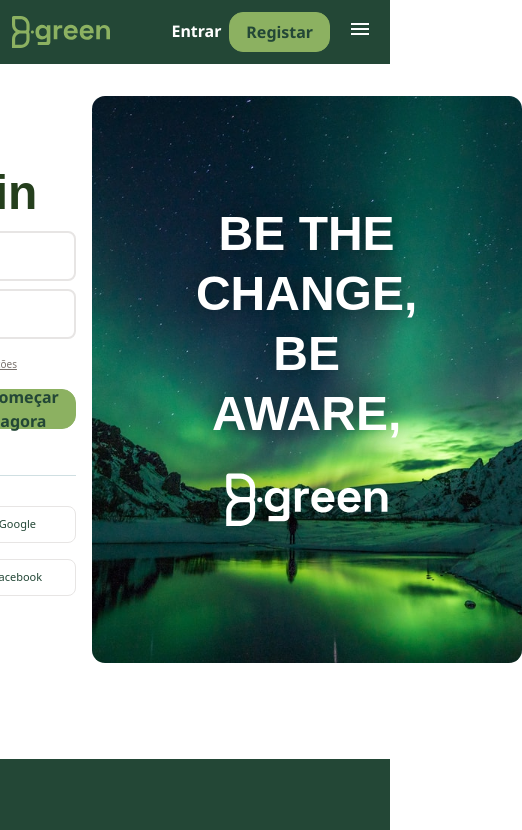
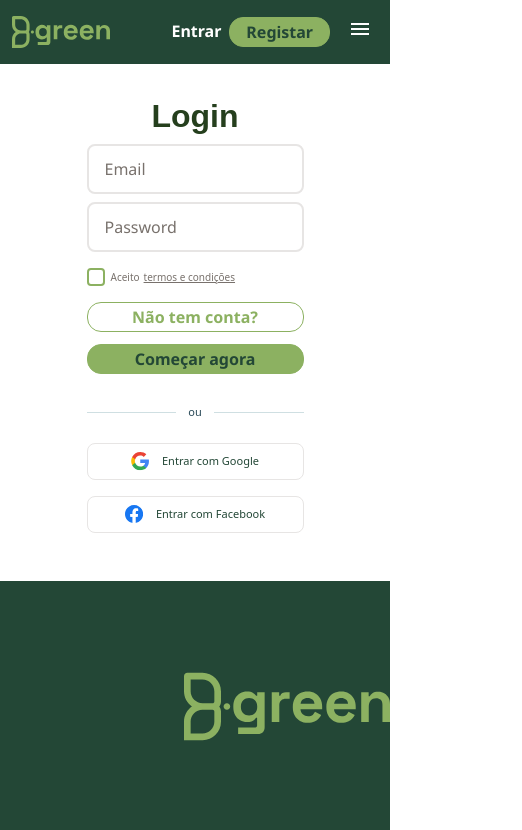
Before and after one commit to amorima/pw1-eco-tracker, a Vue app: page /login in a window 390 px wide. Shown: the top 830 px of the page, 522 px wide, since content can reach past the window. Built offline with nearby package versions, Linux system fonts and the light colour scheme.

Commit message:
Login and Register Page

```diff
--- a/src/components/ActionButton.vue
+++ b/src/components/ActionButton.vue
@@ -2,9 +2,9 @@
   <button
     :class="[
       'rounded-(--border-radius-xl) flex items-center justify-center gap-2.5 border-[0.5px] transition-all duration-200',
-      'h-[40px] px-4 py-2 text-sm',
-      'sm:h-[45px] sm:px-5 sm:py-2.5 sm:text-base',
-      'md:h-[50px] md:px-6 md:py-3 md:text-lg',
+      'h-[30px] px-4 py-2 text-base-responsive',
+      'sm:h-[45px] sm:px-5 sm:py-2.5',
+      'md:h-[50px] md:px-6 md:py-3 ',
       variant === 'secondary'
         ? 'bg-transparent border-(--system-ring) text-(--system-ring) hover:shadow-[0_0_20px_rgba(140,177,97,0.6)]'
         : 'bg-(--system-ring) border-(--system-ring) text-(--system-foreground) hover:bg-(--system-popover-foreground)',
--- a/src/views/LoginView.vue
+++ b/src/views/LoginView.vue
@@ -3,22 +3,26 @@
 
   <!-- Toast Notification -->
   <Transition name="slide-fade">
-    <div v-if="showToast" class="fixed top-6 left-1/2 -translate-x-1/2 z-50">
+    <div v-if="showToast" class="fixed top-6 left-1/2 -translate-x-1/2 z-50 px-4 w-full max-w-md">
       <ToastNotification :variant="toastVariant" :message="toastMessage" />
     </div>
   </Transition>
 
-  <div class="pt-24 pb-24 flex flex-col items-center justify-center bg-(--system-background)">
-    <div class="flex gap-4 items-center justify-center w-full max-w-[1200px]">
+  <div
+    class="pt-24 pb-12 md:pb-24 px-4 md:px-6 lg:px-8 flex flex-col items-center justify-center bg-(--system-background)"
+  >
+    <div
+      class="flex flex-col lg:flex-row gap-8 lg:gap-4 items-center justify-center w-full max-w-[1200px]"
+    >
       <!-- Left Form Section -->
-      <div class="flex items-center justify-center flex-1">
-        <div class="flex flex-col gap-8 items-start justify-center w-fit">
+      <div class="flex items-center justify-center w-full lg:flex-1">
+        <div class="flex flex-col gap-6 md:gap-8 items-start justify-center w-fit">
           <!-- Form Container -->
           <div class="flex flex-col gap-4 items-start justify-center w-full">
             <!-- Title and Fields -->
             <div class="flex flex-col gap-2 items-start w-full">
               <h1
-                class="text-[48px] font-bold leading-tight text-(--text-body-titles) text-center w-full"
+                class="text-[32px] sm:text-[40px] md:text-[48px] font-bold leading-tight text-(--text-body-titles) text-center w-full"
                 style="font-family: 'Clash Grotesk', sans-serif"
               >
                 Login
@@ -32,22 +36,30 @@
             <!-- Terms Checkbox -->
             <div class="flex items-center gap-1.5">
               <CheckboxInput v-model="formData.acceptTerms" />
-              <div class="flex gap-1 items-center text-[10px] font-medium text-[#78716c]">
+              <div
+                class="flex gap-1 items-center text-[10px] sm:text-[11px] font-me text-[#78716c]"
+              >
                 <span>Aceito</span>
                 <a
                   @click.prevent="$router.push({ name: 'terms' })"
-                  class="underline hover:text-(--system-ring)"
+                  class="underline hover:text-(--system-ring) cursor-pointer"
                   >termos e condições</a
                 >
               </div>
             </div>
 
             <!-- Action Buttons -->
-            <div class="flex gap-4 items-center w-full">
-              <ActionButton @click="$router.push({ name: 'register' })" :variant="'secondary'">
+            <div class="flex flex-col sm:flex-row gap-3 sm:gap-4 items-center w-full">
+              <ActionButton
+                @click="$router.push({ name: 'register' })"
+                :variant="'secondary'"
+                class="w-full sm:w-auto"
+              >
                 Não tem conta?
               </ActionButton>
-              <ActionButton @click="handleLogin"> Começar agora </ActionButton>
+              <ActionButton @click="handleLogin" class="w-full sm:w-auto">
+                Começar agora
+              </ActionButton>
             </div>
           </div>
 
@@ -65,7 +77,9 @@
               class="bg-(--system-background) border border-(--system-border) rounded-lg flex gap-3 items-center justify-center px-1.5 py-2 w-full hover:bg-gray-50 transition-colors"
             >
               <img src="@/assets/img/icons/google.svg" alt="Google" class="w-[19px] h-[19px]" />
-              <span class="text-[11px] text-(--system-foreground)">Entrar com Google</span>
+              <span class="text-[11px] sm:text-xs text-(--system-foreground)"
+                >Entrar com Google</span
+              >
             </button>
 
             <!-- Facebook Button -->
@@ -73,14 +87,16 @@
               class="bg-(--system-background) border border-(--system-border) rounded-lg flex gap-3 items-center justify-center px-1.5 py-2 w-full hover:bg-gray-50 transition-colors"
             >
               <img src="@/assets/img/icons/facebook.svg" alt="Facebook" class="w-[19px] h-[19px]" />
-              <span class="text-[11px] text-(--system-foreground)">Entrar com Facebook</span>
+              <span class="text-[11px] sm:text-xs text-(--system-foreground)"
+                >Entrar com Facebook</span
+              >
             </button>
           </div>
         </div>
       </div>
 
       <!-- Right Image Section -->
-      <div class="flex-1 flex items-start justify-center">
+      <div class="hidden lg:flex flex-1 items-start justify-center">
         <div class="relative w-[430px] h-[567px]">
           <img
             src="../assets/img/login-art.jpg"
@@ -88,10 +104,10 @@
             class="absolute inset-0 w-full h-full object-cover rounded-[13px]"
           />
           <div
-            class="absolute top-1/2 left-1/2 transform -translate-x-1/2 -translate-y-1/2 flex flex-col justify-center text-center"
+            class="absolute top-1/2 left-1/2 transform -translate-x-1/2 -translate-y-1/2 flex flex-col justify-center text-center px-4"
           >
             <p
-              class="text-[48px] font-bold leading-tight text-white m-0"
+              class="text-[28px] sm:text-[36px] md:text-[48px] font-bold leading-tight text-white m-0"
               style="
                 font-family: 'Clash Grotesk', sans-serif;
                 text-shadow: 0px 0px 25px rgba(0, 0, 0, 0.51);
@@ -100,7 +116,7 @@
               BE THE CHANGE,
             </p>
             <p
-              class="text-[48px] font-bold leading-tight text-white m-0"
+              class="text-[28px] sm:text-[36px] md:text-[48px] font-bold leading-tight text-white m-0"
               style="
                 font-family: 'Clash Grotesk', sans-serif;
                 text-shadow: 0px 0px 25px rgba(0, 0, 0, 0.51);
@@ -108,7 +124,7 @@
             >
               BE AWARE,
             </p>
-            <img src="../assets/img/W_Logo.svg" />
+            <img src="../assets/img/W_Logo.svg" alt="Logo" class="mt-2" />
           </div>
         </div>
       </div>
--- a/src/views/RegisterView.vue
+++ b/src/views/RegisterView.vue
@@ -1,16 +1,20 @@
 <template>
   <MenuNav />
-  <div class="flex flex-col pt-24 pb-24 items-center justify-center bg-(--system-background)">
-    <div class="flex gap-4 items-center justify-center w-full max-w-[1200px]">
+  <div
+    class="flex flex-col pt-24 pb-12 md:pb-24 px-4 md:px-6 lg:px-8 items-center justify-center bg-(--system-background)"
+  >
+    <div
+      class="flex flex-col lg:flex-row gap-8 lg:gap-4 items-center justify-center w-full max-w-[1200px]"
+    >
       <!-- Left Form Section -->
-      <div class="flex items-center justify-center flex-1">
-        <div class="flex flex-col gap-8 items-start justify-center w-fit">
+      <div class="flex items-center justify-center w-full lg:flex-1">
+        <div class="flex flex-col gap-6 md:gap-8 items-start justify-center w-fit">
           <!-- Form Container -->
           <div class="flex flex-col gap-4 items-start justify-center w-full">
             <!-- Title and Fields -->
             <div class="flex flex-col gap-2 items-start w-full">
               <h1
-                class="text-[48px] font-bold leading-tight text-(--text-body-titles) text-center w-full"
+                class="text-[32px] sm:text-[40px] md:text-[48px] font-bold leading-tight text-(--text-body-titles) text-center w-full"
                 style="font-family: 'Clash Grotesk', sans-serif"
               >
                 Registo
@@ -32,24 +36,30 @@
             <!-- Terms Checkbox -->
             <div class="flex items-center gap-1.5">
               <CheckboxInput v-model="formData.acceptTerms" />
-              <div class="flex gap-1 items-center text-[10px] font-medium text-[#78716c]">
+              <div
+                class="flex gap-1 items-center text-[10px] sm:text-[11px] font-medium text-[#78716c]"
+              >
                 <span>Aceito</span>
                 <a
                   @click.prevent="$router.push({ name: 'terms' })"
-                  class="underline hover:text-(--system-ring)"
+                  class="underline hover:text-(--system-ring) cursor-pointer"
                   >termos e condições</a
                 >
               </div>
             </div>
 
             <!-- Action Buttons -->
-            <div class="flex gap-4 items-center w-full">
-              <ActionButton @click="$router.push({ name: 'login' })" :variant="'secondary'">
+            <div class="flex flex-col sm:flex-row gap-3 sm:gap-4 items-center w-full">
+              <ActionButton
+                @click="$router.push({ name: 'login' })"
+                :variant="'secondary'"
+                class="w-full sm:w-auto"
+              >
                 Já tem conta?
               </ActionButton>
               <ActionButton
                 @click="handleRegister"
-                class="bg-(--system-ring) rounded-lg px-6 py-2.5 text-[10px] font-bold text-(--text-body-titles) hover:bg-(--system-popover-foreground) transition-colors"
+                class="bg-(--system-ring) rounded-lg px-6 py-2.5 text-[10px] font-bold text-(--text-body-titles) hover:bg-(--system-popover-foreground) transition-colors w-full sm:w-auto"
               >
                 Criar Conta
               </ActionButton>
@@ -70,7 +80,9 @@
               class="bg-(--system-background) border border-(--system-border) rounded-lg flex gap-3 items-center justify-center px-1.5 py-2 w-full hover:bg-gray-50 transition-colors"
             >
               <img src="@/assets/img/icons/google.svg" alt="Google" class="w-[19px] h-[19px]" />
-              <span class="text-[11px] text-(--system-foreground)">Entrar com Google</span>
+              <span class="text-[11px] sm:text-xs text-(--system-foreground)"
+                >Entrar com Google</span
+              >
             </button>
 
             <!-- Facebook Button -->
@@ -78,14 +90,16 @@
               class="bg-(--system-background) border border-(--system-border) rounded-lg flex gap-3 items-center justify-center px-1.5 py-2 w-full hover:bg-gray-50 transition-colors"
             >
               <img src="@/assets/img/icons/facebook.svg" alt="Facebook" class="w-[19px] h-[19px]" />
-              <span class="text-[11px] text-(--system-foreground)">Entrar com Facebook</span>
+              <span class="text-[11px] sm:text-xs text-(--system-foreground)"
+                >Entrar com Facebook</span
+              >
             </button>
           </div>
         </div>
       </div>
 
       <!-- Right Image Section -->
-      <div class="flex-1 flex items-start justify-center">
+      <div class="hidden lg:flex flex-1 items-start justify-center">
         <div class="relative w-[430px] h-[567px]">
           <img
             src="@/assets/img/register-art.jpg"
```
